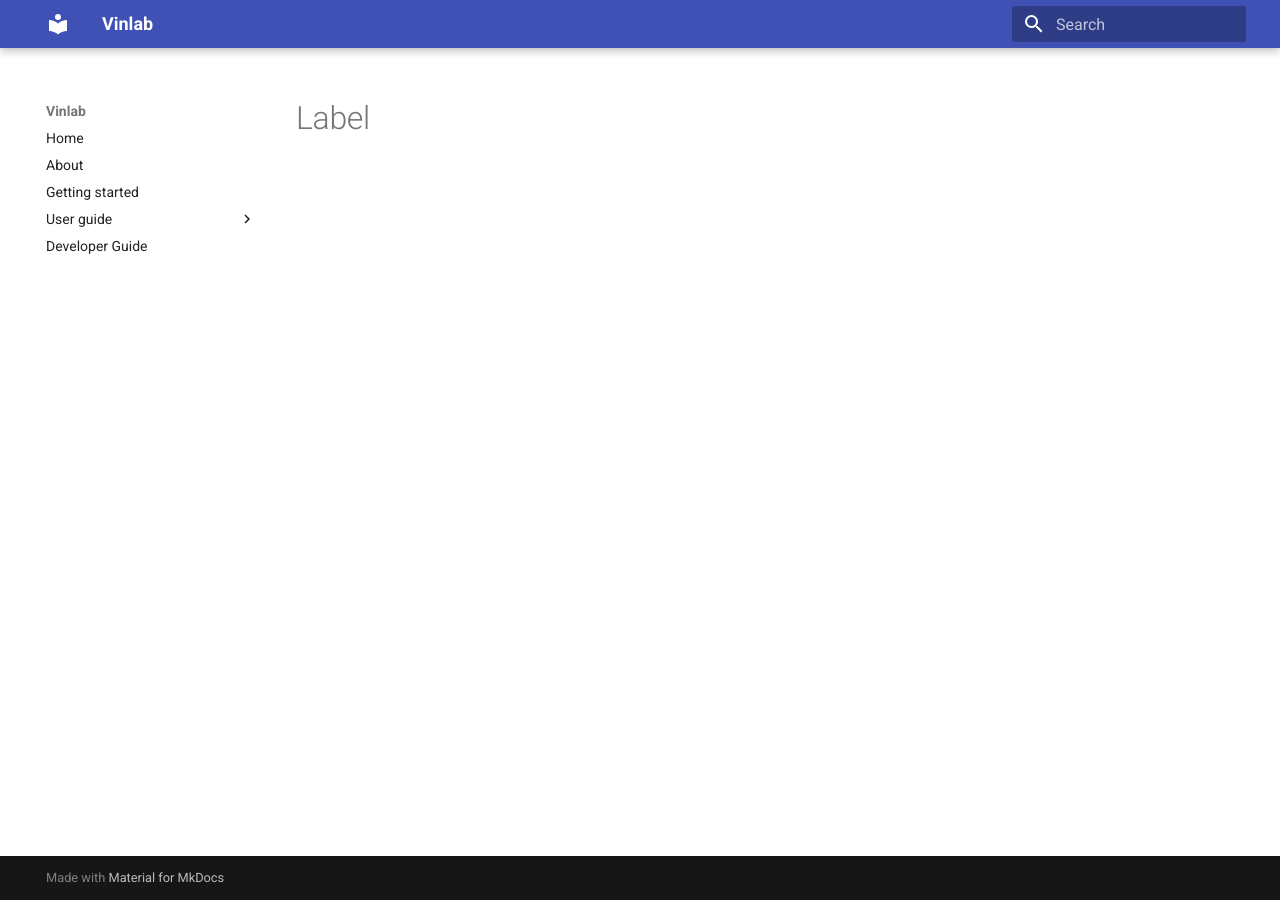
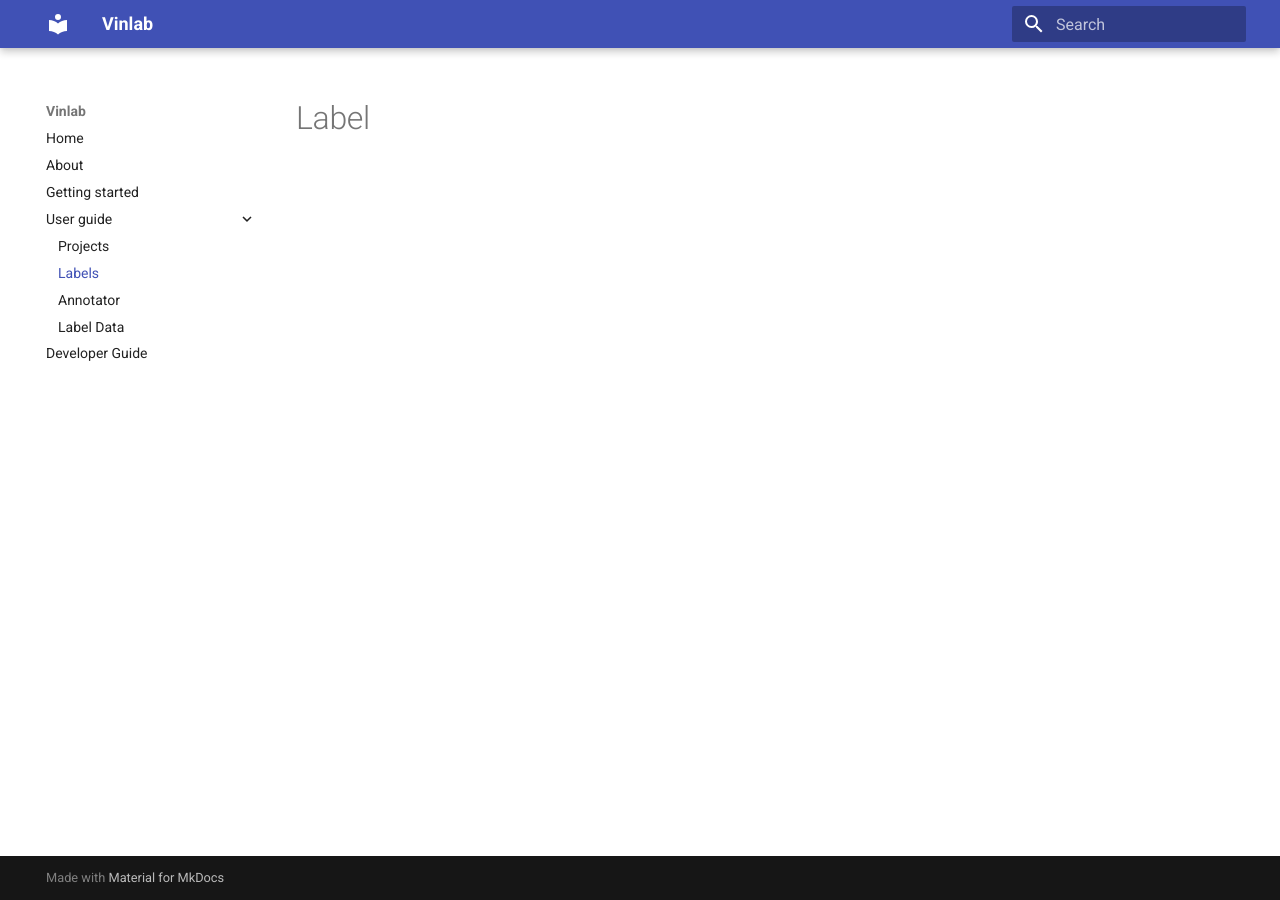
Before and after one commit to vinbigdata-medical/vindr-lab, an MkDocs documentation site: the page built from docs/user-guide/label.md, in a window 1280 px wide. Built offline with MkDocs 1.6.1 and Material for MkDocs 9.7.7, drawn with Linux system fonts in a browser that asks for light colours; part of the change alters nothing that is shown.

Commit message:
Update nav.

```diff
--- a/mkdocs.yml
+++ b/mkdocs.yml
@@ -5,10 +5,10 @@ nav:
     - "About": about.md
     - "Getting started": getting-started.md
     - "User guide":
-      - "Projects": project.md
-      - "Labels": label.md
-      - "Annotator": annotator.md
-      - "Label Data": label-data.md
+      - "Projects": ./user-guide/project.md
+      - "Labels": ./user-guide/label.md
+      - "Annotator": ./user-guide/annotator.md
+      - "Label Data": ./user-guide/label-data.md
     - "Developer Guide": developer-guide.md
 theme:
   name: material
```
